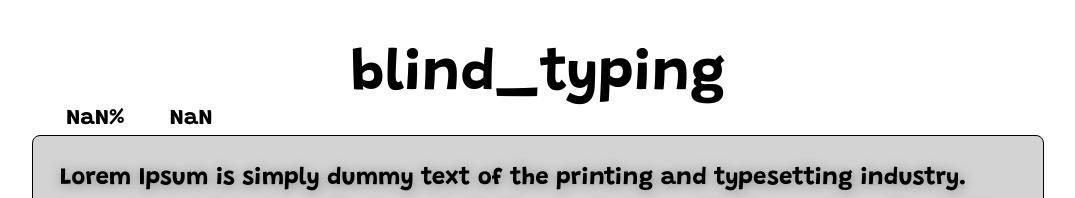
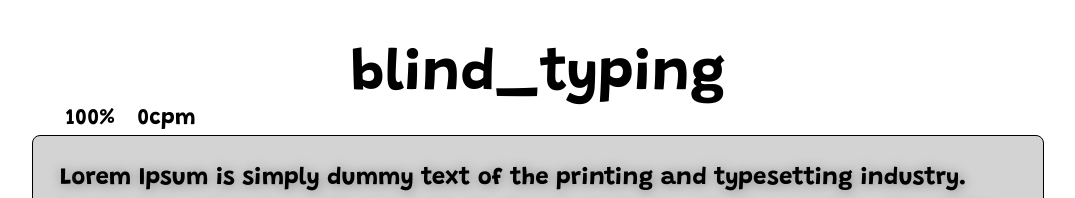
Before and after one commit to HeuDeaI/blind_typing, a Vue app in the folder frontend/: page / in a window 1280 px wide. Shown: the top 198 px of the page, without its empty margins (102-1177 px from the left). Built offline with nearby package versions, Linux system fonts and the light colour scheme.

Commit message:
Add complete message

```diff
--- a/frontend/src/App.vue
+++ b/frontend/src/App.vue
@@ -11,35 +11,54 @@ export default{
       typing_letter: '',
       right_count: 0,
       wrong_count: 0,
-      start_date: new Date(), // change start time from start typing
+      start_date: null,
       date_difference: 0,
     };
   },
+  computed: {
+    total_count(){
+      return this.right_count + this.wrong_count;
+    },
+    percent_of_mistakes() {
+      return this.total_count ? 100 - Math.round((this.wrong_count / this.total_count) * 100) : 100;
+    },
+    speed_of_typing() {
+      return this.date_difference ? Math.round((this.right_count * 60000) / this.date_difference) : 0;
+    },
+  },
   methods: {
-    text_render(){
+    text_render() {
+      if (!this.start_date) {
+        this.start_date = new Date();
+      }
       this.$refs.next_letter.className = null;
       let new_date = new Date();
-      if (this.typing_letter === this.text_for_typing[this.right_count]){
+      if (this.typing_letter === this.text_for_typing[this.right_count]) {
         this.date_difference = new_date - this.start_date;
         this.right_count++;
+        this.check_completion();
       } else {
-        this.mistake_animation(this.$refs.next_letter, this.$refs.next_letter.innerText === ' '
-        ? "space_fading" : "letter_fading");
+        this.mistake_animation(this.$refs.next_letter,
+          this.$refs.next_letter.innerText === ' ' ? 'space_fading' : 'letter_fading');
         this.wrong_count++;
-      };
-      this.typing_letter = null;
+      }
+      this.typing_letter = '';
     },
-    mistake_animation(element, class_name){
+    mistake_animation(element, class_name) {
       void element.offsetWidth;
       element.className = class_name;
     },
-    text_focus(){
+    text_focus() {
       this.$refs.typing_letter.focus();
     },
-    boost(){
-      this.right_count = 76;
-    }
-  }
+    check_completion() {
+      if (this.right_count === this.text_for_typing.length) {
+        this.$refs.complete_message.style.visibility = "visible";
+        this.$refs.text_field.style.filter = "blur(0.1em)";
+        this.$refs.typing_letter.style.visibility = "hidden";
+      }
+    },
+  },
 };
 </script>
 
@@ -49,11 +68,11 @@ export default{
       blind_typing
     </h1>
     <div id="typing_information">
-      <div id="precent_of_mistakes">
-        {{ 100 - Math.round(wrong_count/(right_count + wrong_count) * 100)}}%
+      <div id="percent_of_mistakes">
+        {{ percent_of_mistakes }}%
       </div>
       <div id="speed_of_typing">
-        {{ Math.round(right_count * 60000/ date_difference) }} <!-- change uploading event -->
+        {{ speed_of_typing }}cpm
       </div>
     </div>
     <div id="input_box" @click="text_focus">
@@ -66,12 +85,21 @@ export default{
           </span>{{ text_for_typing.substring(right_count + 1) }}
         </span>
       </div>
-      <div id="complete_message" ref="complete_message"> <!-- success message -->
-        Nice
+      <div id="complete_message" ref="complete_message" >
+        <div id="nice_work">
+          Nice work!
+        </div>
+        <div id="your_score">
+          Your score is:
+          <div id="result_message">
+          {{ percent_of_mistakes }}% accuracy and {{ speed_of_typing }}cpm
+          </div>
+        </div>
       </div>
     </div>
   </main>
 </template>
+
 
 <style scoped>
 #main_name{
@@ -92,8 +120,8 @@ export default{
   padding-left: 1.5em;
 }
 
-#precent_of_mistakes{
-  padding-right: 2em;
+#percent_of_mistakes, #speed_of_typing{
+  padding-right: 1em;
 }
 
 #input_box{
@@ -115,6 +143,7 @@ export default{
   text-align: start;
   font-size: 1.5em;
   text-shadow: grey 0.04em 0.04em 0.5em;
+  filter: none;
 }
 
 #correct_text{
@@ -131,6 +160,7 @@ export default{
   font-size: 1.12em;
   caret-color: darkblue;
   width: 0.1em;
+  visibility: visible;
 }
 
 #next_letter{
@@ -141,10 +171,20 @@ export default{
 
 #complete_message{
   position: absolute;
-  background-color: red;
   text-align: center;
   font-size: 3em;
   visibility: hidden;
+}
+#nice_work{
+  font-size: 2em;
+}
+
+#your_score{
+  font-size: 0.75em;
+}
+
+#result_message{
+  text-decoration: underline;
 }
 
 .letter_fading{
```
